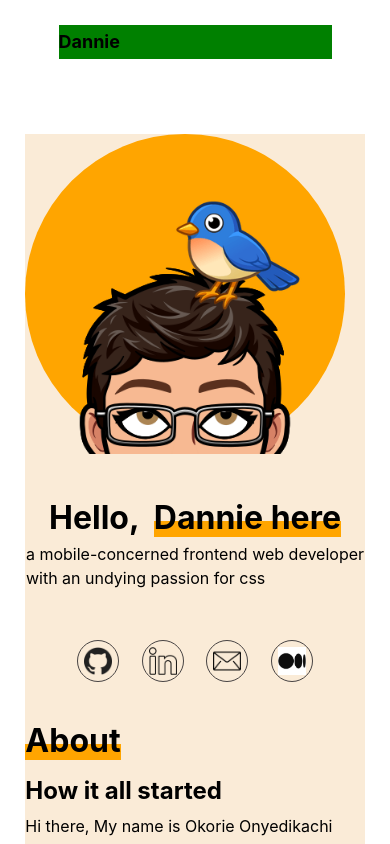
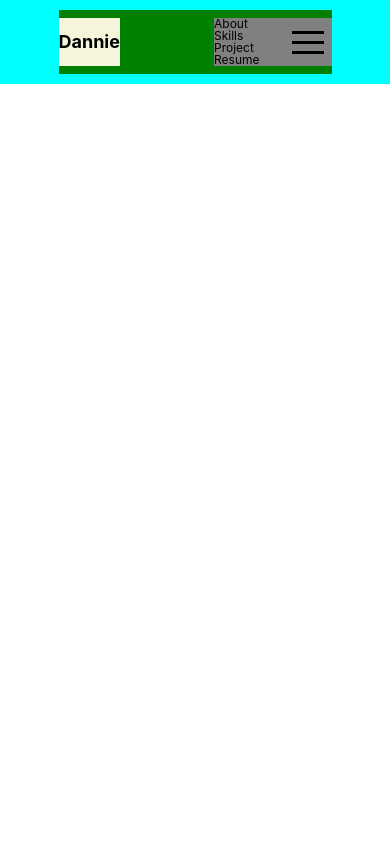
Before and after one commit to okorieonyedikachi/Portfolio-website-, a React (Vite) app: page / in a window 390 px wide. Shown: the top 844 px of the page. Built offline with nearby package versions, Linux system fonts and the light colour scheme.

Commit message:
Restructuring the Nav list for mobile view

```diff
--- a/src/App.jsx
+++ b/src/App.jsx
@@ -7,8 +7,8 @@ function App() {
   return (
     <div className='app'>
       <Header/>
-      <Body/>
-      <Footer/>
+      {/* <Body/> */}
+      {/* <Footer/> */}
     </div>
   )
 }
--- a/src/Components/Header/Header.jsx
+++ b/src/Components/Header/Header.jsx
@@ -1,14 +1,15 @@
-import { useState } from 'react';
+// import { useState } from 'react';
 import './headerStyle.css'
-import Hamburger from 'hamburger-react'
+import MobileNav from './MobileNav';
+import Navigation from './Navigation';
 
 function Header() {
 
-    const  {isOpen, setIsOpen} = useState(false);
+    // const  {isOpen, setIsOpen} = useState(false);
 
-    const toggleMenu = () => {
-        setIsOpen(!isOpen)
-    }
+    // const toggleMenu = () => {
+    //     setIsOpen(!isOpen)
+    // }
 
     return (
         <div className="header-container">
@@ -16,22 +17,12 @@ function Header() {
                 <div className='header-left'>
                     <h2>Dannie</h2>
                 </div>
-                <div className='header-right'>
-                    <nav className={`nav-menu ${isOpen ? 'open' : ''}`}>
-                        <ul className='nav-list'>
-                            <li className='list'>About</li>
-                            <li className='list'>Skills</li>
-                            <li className='list'>Project</li>
-                            <li className='list'>Resume</li>
-                        </ul>
-                        <div className='hamburger'>
-                            <Hamburger
-                                toggled={isOpen} onToggle={toggleMenu}
-                            />
-                        </div>
 
-                    </nav>
-                </div>
+                <nav className='header-right'>
+                    <Navigation />
+                    <MobileNav />
+                </nav>
+
             </header>
         </div>
     )
--- /dev/null
+++ b/src/Components/Header/MobileNav.jsx
@@ -0,0 +1,17 @@
+import Hamburger from 'hamburger-react'
+import './headerStyle.css'
+import Navlist from './Navlist'
+
+
+
+const MobileNav = () => {
+  return (
+    <div className='MobileNav'>
+        <Navlist />
+        <Hamburger />
+    </div>
+
+  )
+}
+
+export default MobileNav
--- /dev/null
+++ b/src/Components/Header/Navigation.jsx
@@ -0,0 +1,12 @@
+import Navlist from './Navlist'
+import './headerStyle.css'
+
+const Navigation = () => {
+  return (
+    <div className='Navigation'>
+        <Navlist />
+    </div>
+  )
+}
+
+export default Navigation
--- /dev/null
+++ b/src/Components/Header/Navlist.jsx
@@ -0,0 +1,18 @@
+import './headerStyle.css'
+
+
+const Navlist = () => {
+  return (
+    <div className='NavList'>
+        <ul className='Ul'>
+            <li>About</li>
+            <li>Skills</li>
+            <li>Project</li>
+            <li>Resume</li>
+        </ul>
+    </div>
+
+  )
+}
+
+export default Navlist
--- a/src/Components/Header/headerStyle.css
+++ b/src/Components/Header/headerStyle.css
@@ -8,8 +8,8 @@
     header {
         justify-content: space-between;
     }
-    .nav-list{
-        display: none !important ;
+    /* .nav-list{
+        flex-flow: column nowrap;
     }
     .hamburger {
        display: block;
@@ -17,12 +17,13 @@
     }
     .hamburger-react {
         display: flex;
-      }
+      } */
 
 }
 
 .header-container {
-    background-color: rgba(255, 255, 255, 0.86);
+    /* background-color: rgba(255, 255, 255, 0.86); */
+    background-color: aqua;
     backdrop-filter: blur(5px);
     z-index: 100;
     width: 100%;
@@ -44,31 +45,50 @@ header {
 }
 
 .header-left {
-    /* background-color: beige; */
+    background-color: beige;
     display: flex;
     align-items: center;
 }
 
 .header-right {
-    /* background-color: aqua; */
+    background-color: blue;
     display: flex;
     align-items: center;
 }
 
-.nav-menu {
-    display: flex;
-    background-color: red;
-    align-items: center;
-    /* flex-direction: ${({isOpen}) => (isOpen ? 'column' : 'row')}; */
-
-}
-
-.nav-list {
+.Ul {
     display: flex;
     list-style: none;
 }
 
-.nav-list > li {
+.Ul > li {
+    margin-right: 2em;
+}
+
+.Navigation {
+    display: flex;
+}
+
+.MobileNav {
+    display: none;
+}
+@media  screen and (min-width: 320px) and (max-width: 767px){
+    .MobileNav {
+        display: flex;
+        align-items: center;
+        background-color: grey;
+    }
+    .Ul {
+        flex-flow: column nowrap;
+    }
+
+    .Navigation {
+        display: none;
+    }
+}
+
+
+/* .nav-list > li {
     margin-right: 1em;
     position: relative;
 }
@@ -81,13 +101,29 @@ header {
     width: 0;
     height: 2px;
     background-color: orange; /* Change the color to your preference */
-    transition: width 0.3s ease-in-out;
-  }
+    /* transition: width 0.3s ease-in-out;
+  } */
 
-  .nav-list > li:hover::after {
+  /* .nav-list > li:hover::after {
     width: 100%;
-  }
+  } */
 
-  .hamburger {
-    display: none;
-  }
+
+
+  /* .nav-menu {
+    background-color: red;
+    display: flex;
+    flex-direction: row;
+} */
+
+/* .header-right {
+    background-color: aqua;
+    display: flex;
+    align-items: center;
+}  */
+
+/* .nav-menu {
+    display: flex;
+    background-color: red;
+    align-items: center;
+    /* flex-direction: ${({isOpen}) => (isOpen ? 'column' : 'row')}; */
```
